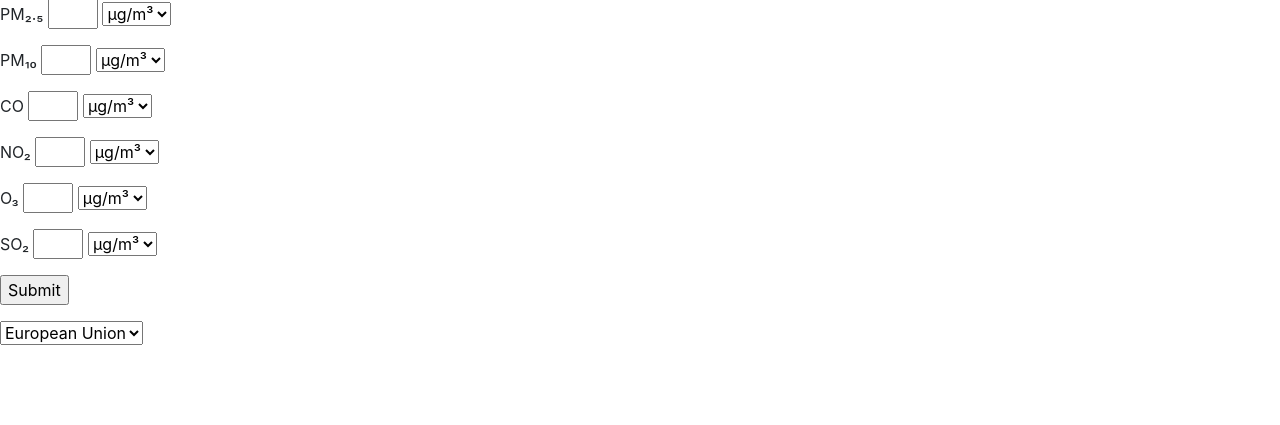
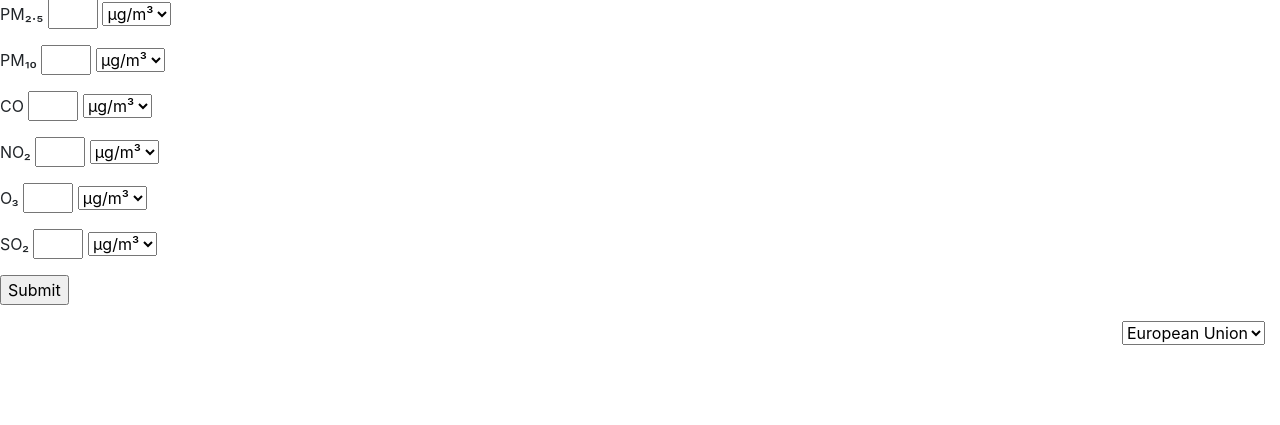
Before and after one commit to SaadiSave/aqical, a Flask app: page / in a window 1280 px wide. Shown: the part 57-482 px from the top of the page. Run offline with Flask 2, Linux system fonts and the light colour scheme; some libraries are stand-ins or nearby versions.

Commit message:
select on right

```diff
--- a/home/static/1.css
+++ b/home/static/1.css
@@ -3,6 +3,6 @@ h1 {
 }
 
 .co {
-    margin-right: 0px;
-    vertical-align: bottom;
+    margin-bottom: 0px;
+    width: 500px;
 }
--- a/home/templates/home.html
+++ b/home/templates/home.html
@@ -42,15 +42,17 @@
                     <option value="ppb">ppb</option>
                 </select><p></p>
             <input type="submit"><p></p>
-            <select name="country" id="countries" class="co">
-                <option value="GBR">European Union</option>
-                <option value="IND">India</option>
-            </select><p></p>
+            <div class="col-md-12 text-right">
+                <select name="country" id="countries" class="pull-right">
+                    <option value="GBR">European Union</option>
+                    <option value="IND">India</option>
+                </select><p></p>
+            </div>
+            <div class="col-md-12 text-right" style="position: right;">
+                {% if s %}
+                    <p style="background-color: #58FF09; width: 100px; text-align: center" class="pull-right">{{ s }}</p>
+                {% endif %}
+            </div>
         </form>
-        {% if s %}
-            <p>{{ s }}</p>
-            <!--AQI: {{ s[0] }}-->
-            <!--AQI Category: <p>{{ s[1] }}</p>-->
-        {% endif %}
     </body>
 </html>
```
Also changed, not shown: home/aqimain.py (+24 -0 lines).
